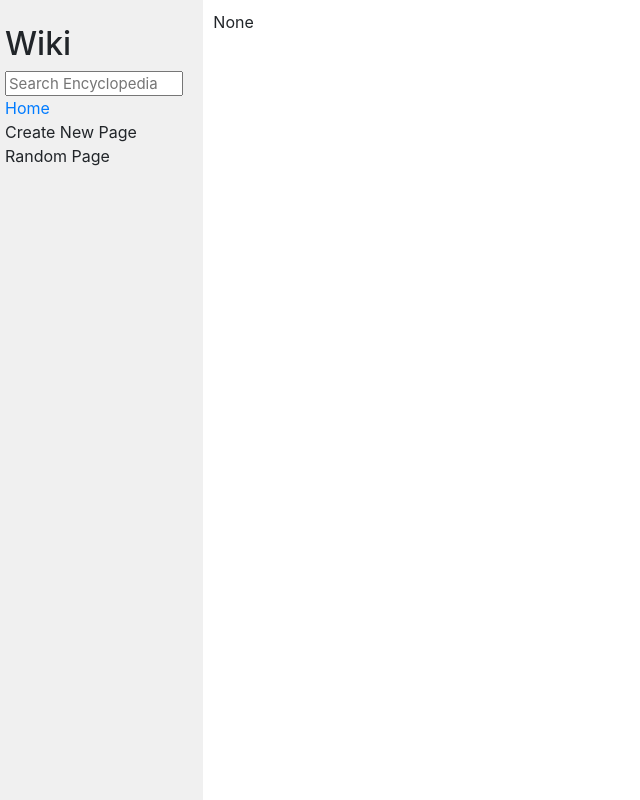
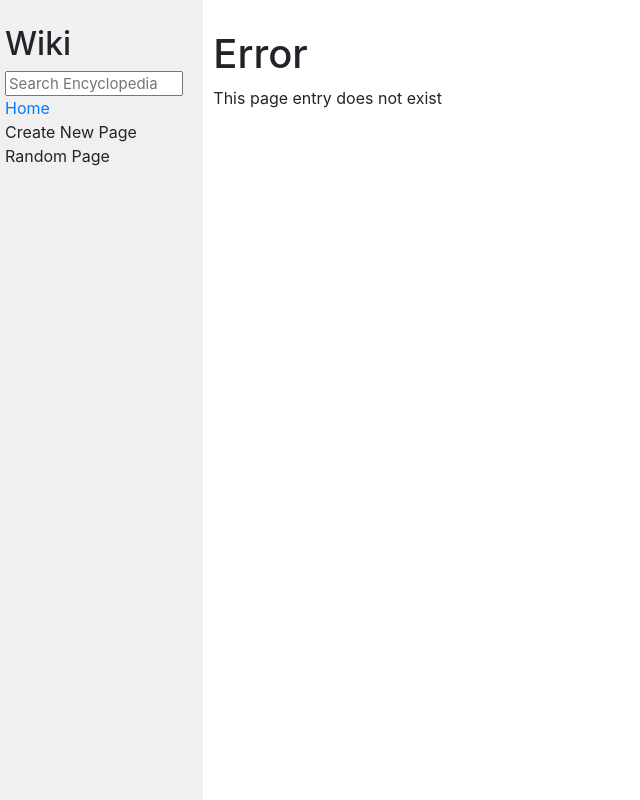
Before and after one commit to tinydancer96/python_projects, a Django app: page /entry/1 in a window 1280 px wide. Shown: the whole page, without its empty margins (0-640 px from the left). Run offline with Django 3.2, Linux system fonts and the light colour scheme; some libraries are stand-ins or nearby versions.

Commit message:
entry complete

```diff
--- a/wiki/encyclopedia/templates/encyclopedia/entry.html
+++ b/wiki/encyclopedia/templates/encyclopedia/entry.html
@@ -1,5 +1,13 @@
 {% extends "encyclopedia/layout.html" %}
 
+{% block title %}
+
+  <h1>{{ title }}</h1>
+
+{% endblock %}
+
 {% block body %}
-  {{ entry }}
+
+  <p>{{ content }}</p>
+
 {% endblock %}
--- /dev/null
+++ b/wiki/encyclopedia/templates/encyclopedia/error.html
@@ -0,0 +1,8 @@
+{% extends "encyclopedia/layout.html" %}
+
+{% block body %}
+
+  <h1>Error</h1>
+  <p>{{ message }}</p>
+
+{% endblock %}
--- a/wiki/encyclopedia/urls.py
+++ b/wiki/encyclopedia/urls.py
@@ -4,5 +4,6 @@ from . import util
 
 urlpatterns = [
     path("", views.index, name="index"),
-    path("entry/<str:entry>", views.entry, name="entry")
+    path("entry/<str:entry>", views.entry, name="entry"),
+    path("error/", views.error, name="error")
 ]
--- a/wiki/encyclopedia/views.py
+++ b/wiki/encyclopedia/views.py
@@ -2,24 +2,32 @@ from django.shortcuts import render
 
 from . import util
 
-from markdown2 import Markdown
+import markdown
 
 def convert_md_to_html(title):
     content = util.get_entry(title)
-    markdowner = Markdown()
+    markdowner = markdown.Markdown()
     if content == None:
         return None
     else:
-        markdowner.convert(content)
+        return markdowner.convert(content)
 
 def index(request):
-    entries = util.list_entries()
     return render(request, "encyclopedia/index.html", {
-        "entries": entries
+        "entries": util.list_entries()
     })
 
 def entry(request, entry):
-    title = util.get_entry(entry)
-    return render(request, "encyclopedia/entry.html", {
-        "entry": title
-    })
+    content = convert_md_to_html(entry)
+    if content == None:
+        return render(request, "encyclopedia/error.html", {
+            "message": "This page entry does not exist"
+        })
+    else:
+        return render(request, "encyclopedia/entry.html", {
+            "entry": entry,
+            "content": content
+        })
+
+def error(request):
+    return render(request, "encyclopedia/error.html")
```
